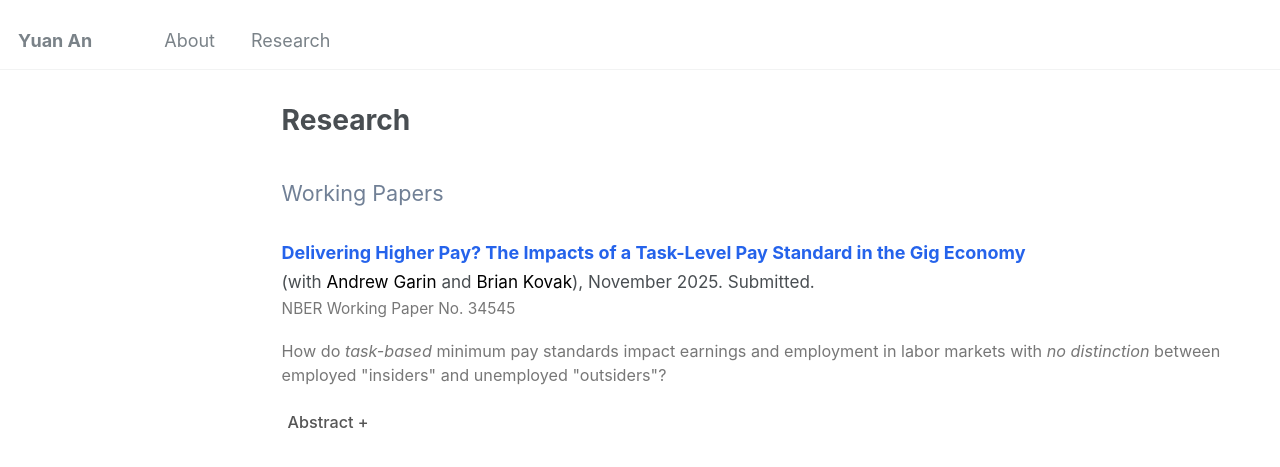
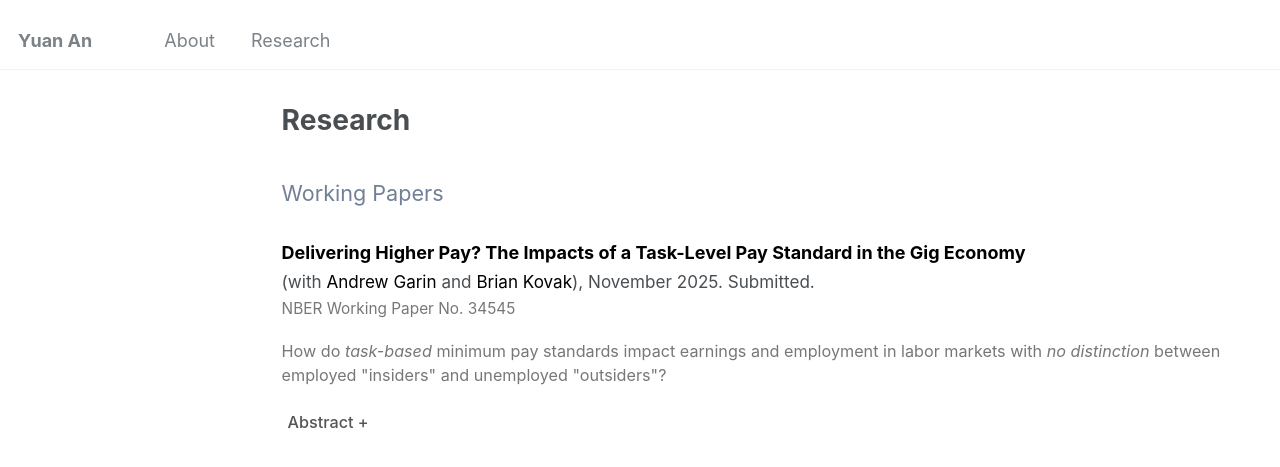
Before and after one commit to yuan-ann/yuan-ann.github.io, a Jekyll site: the page built from _pages/research.md, in a window 1280 px wide. Shown: the top 467 px of the page. Built offline with Jekyll 4.4.1, drawn with Linux system fonts in a browser that asks for light colours.

Commit message:
Update research.md

```diff
--- a/_pages/research.md
+++ b/_pages/research.md
@@ -27,7 +27,7 @@
 
 <div class="paper">
   <p class="paper-title">
-    <a style="color:rgb(37,99,235);" href=""> <strong> Delivering Higher Pay? The Impacts of a Task-Level Pay Standard in the Gig Economy </strong> </a> <br>
+    <a style="color:black;" href=""> <strong> Delivering Higher Pay? The Impacts of a Task-Level Pay Standard in the Gig Economy </strong> </a> <br>
   </p>
 
   <p class="paper-meta">
```
